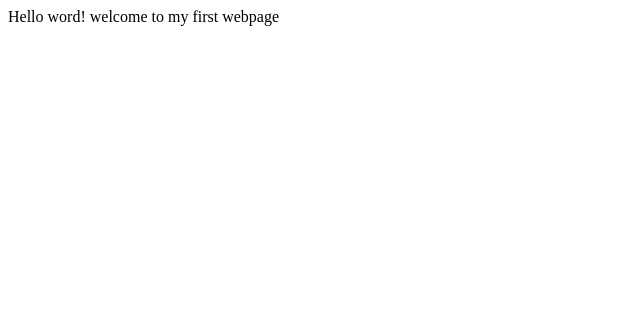
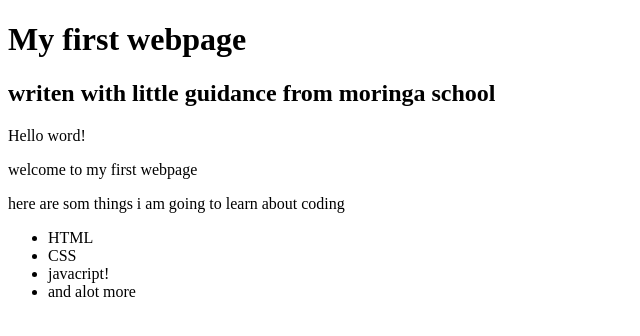
Before and after one commit to peter302/moringa-web-assignment, a plain HTML site: page my-first-webpagefile.html in a window 1280 px wide. Shown: the whole page, without its empty margins (0-640 px from the left). Drawn offline with Linux system fonts and the light colour scheme.

Commit message:
added a list

```diff
--- a/my-first-webpagefile.html
+++ b/my-first-webpagefile.html
@@ -4,6 +4,15 @@
    <title>My firts webpage!</title>
   </head>
   <body>
-Hello word! welcome to my first webpage
+    <h1>My first webpage</h>
+    <h2>writen with little guidance from moringa school</h2>
+     <p>Hello word! </p>
+     <p>welcome to my first webpage</p>
+     <p>here are som things i am going to learn about coding</p>
+     <ul>
+       <li>HTML</li>
+       <li>CSS</li>
+        <li>javacript!</li>
+        <li>and alot more</li>
   </body>
 </html>
```
